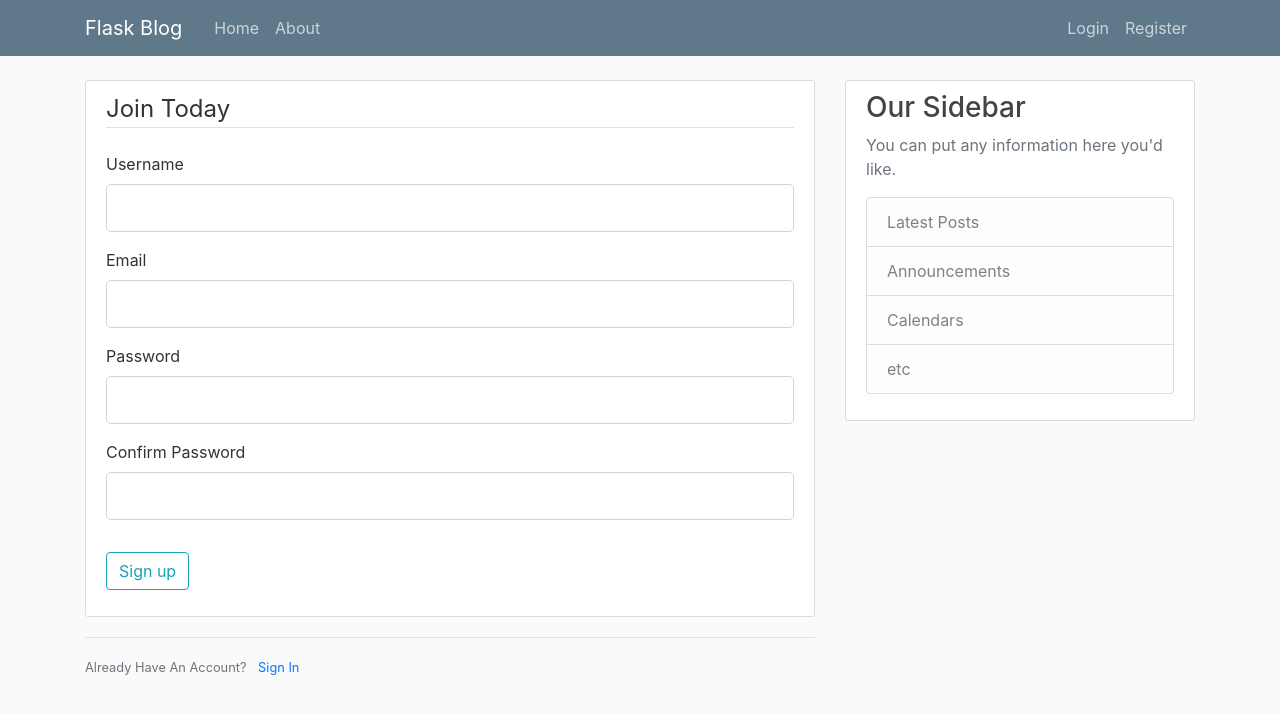
After one commit to TarekSherif/learnFlaskStepByStep, a Flask app: page /singup in a window 1280 px wide. The commit adds this page. Shown: the top 714 px of the page. Run offline with Flask 2, Linux system fonts and the light colour scheme; some libraries are stand-ins or nearby versions.

Commit message:
Part 3 - Forms and User Input

```diff
--- /dev/null
+++ b/forms.py
@@ -0,0 +1,31 @@
+from flask_wtf import FlaskForm
+from wtforms import StringField, PasswordField, SubmitField, BooleanField
+from wtforms.validators import DataRequired, Length, Email, equal_to
+
+
+class RegistrationForm(FlaskForm):
+    username = StringField("Username", validators=[
+                           DataRequired(), Length(min=2, max=20)])
+
+    email = StringField("Email", validators=[
+        DataRequired(), Length(min=2, max=20), Email("email")])
+
+    password = PasswordField("Password", validators=[
+        DataRequired()])
+
+    confirm_password = PasswordField("Confirm Password", validators=[
+        DataRequired(), equal_to("password")])
+
+    submit = SubmitField("Sign up")
+
+
+class LoginForm(FlaskForm):
+    email = StringField("Email", validators=[
+        DataRequired(),  Email("email")])
+
+    password = PasswordField("Password", validators=[
+        DataRequired()])
+
+    remember = BooleanField("Remember Me")
+
+    submit = SubmitField("Login")
--- /dev/null
+++ b/templates/Register.html
@@ -0,0 +1,72 @@
+{% extends "layout.html" %} {% block content %}
+<div class="content-section">
+  <form method="POST" action="">
+    {{ form.hidden_tag() }}
+    <fieldset class="form-group">
+      <legend class="border-bottom mb-4">Join Today</legend>
+      <div class="form-group">
+        {{ form.username.label(class="form-control-label") }}
+
+        {% if form.username.errors %}
+        {{ form.username(class="form-control form-control-lg is-invalid") }}
+        <div class="invalid-feedback">
+          {% for error in form.username.errors %}
+          <span>{{ error }}</span>
+          {% endfor %}
+        </div>
+        {% else %}
+        {{ form.username(class="form-control form-control-lg") }}
+        {% endif %}
+      </div>
+      <div class="form-group">
+        {{ form.email.label(class="form-control-label") }}
+        {% if form.email.errors %}
+        {{ form.email(class="form-control form-control-lg is-invalid") }}
+        <div class="invalid-feedback">
+          {% for error in form.email.errors %}
+          <span>{{ error }}</span>
+          {% endfor %}
+        </div>
+        {% else %}
+        {{ form.email(class="form-control form-control-lg") }}
+        {% endif %}
+      </div>
+      <div class="form-group">
+        {{ form.password.label(class="form-control-label") }}
+        {% if form.password.errors %}
+        {{ form.password(class="form-control form-control-lg is-invalid") }}
+        <div class="invalid-feedback">
+          {% for error in form.password.errors %}
+          <span>{{ error }}</span>
+          {% endfor %}
+        </div>
+        {% else %}
+        {{ form.password(class="form-control form-control-lg") }}
+        {% endif %}
+      </div>
+      <div class="form-group">
+        {{ form.confirm_password.label(class="form-control-label") }}
+        {% if form.confirm_password.errors %}
+        {{ form.confirm_password(class="form-control form-control-lg is-invalid") }}
+        <div class="invalid-feedback">
+          {% for error in form.confirm_password.errors %}
+          <span>{{ error }}</span>
+          {% endfor %}
+        </div>
+        {% else %}
+        {{ form.confirm_password(class="form-control form-control-lg") }}
+        {% endif %}
+      </div>
+    </fieldset>
+    <div class="form-group">
+      {{ form.submit(class="btn btn-outline-info") }}
+    </div>
+  </form>
+</div>
+<div class="border-top pt-3">
+  <small class="text-muted">
+    Already Have An Account?
+    <a class="ml-2" href="{{ url_for('login') }}">Sign In</a>
+  </small>
+</div>
+{% endblock content %}
--- a/templates/layout.html
+++ b/templates/layout.html
@@ -46,13 +46,13 @@
           </button>
           <div class="collapse navbar-collapse" id="navbarToggle">
             <div class="navbar-nav mr-auto">
-              <a class="nav-item nav-link" href="/">Home</a>
-              <a class="nav-item nav-link" href="/about">About</a>
+              <a class="nav-item nav-link" href="{{url_for('home')}}">Home</a>
+              <a class="nav-item nav-link" href="{{url_for('about')}}">About</a>
             </div>
             <!-- Navbar Right Side -->
             <div class="navbar-nav">
-              <a class="nav-item nav-link" href="/login">Login</a>
-              <a class="nav-item nav-link" href="/register">Register</a>
+              <a class="nav-item nav-link" href="{{url_for('login')}}">Login</a>
+              <a class="nav-item nav-link" href="{{url_for('register')}}">Register</a>
             </div>
           </div>
         </div>
@@ -61,6 +61,15 @@
 <main role="main" class="container">
   <div class="row">
     <div class="col-md-8">
+      {% with messages = get_flashed_messages(with_categories=true) %}
+        {% if messages %}
+          {% for category, message in messages %}
+            <div class="alert alert-{{category}}">
+                {{message}}
+            </div>
+          {% endfor%}
+        {% endif%}
+      {% endwith%}
       {% block content %}{% endblock %}
     </div>
     <div class="col-md-4">
```
Also changed, not shown: flaskblog.py (+36 -4 lines), templates/Login.html (added, +52 -0 lines), README.md.
